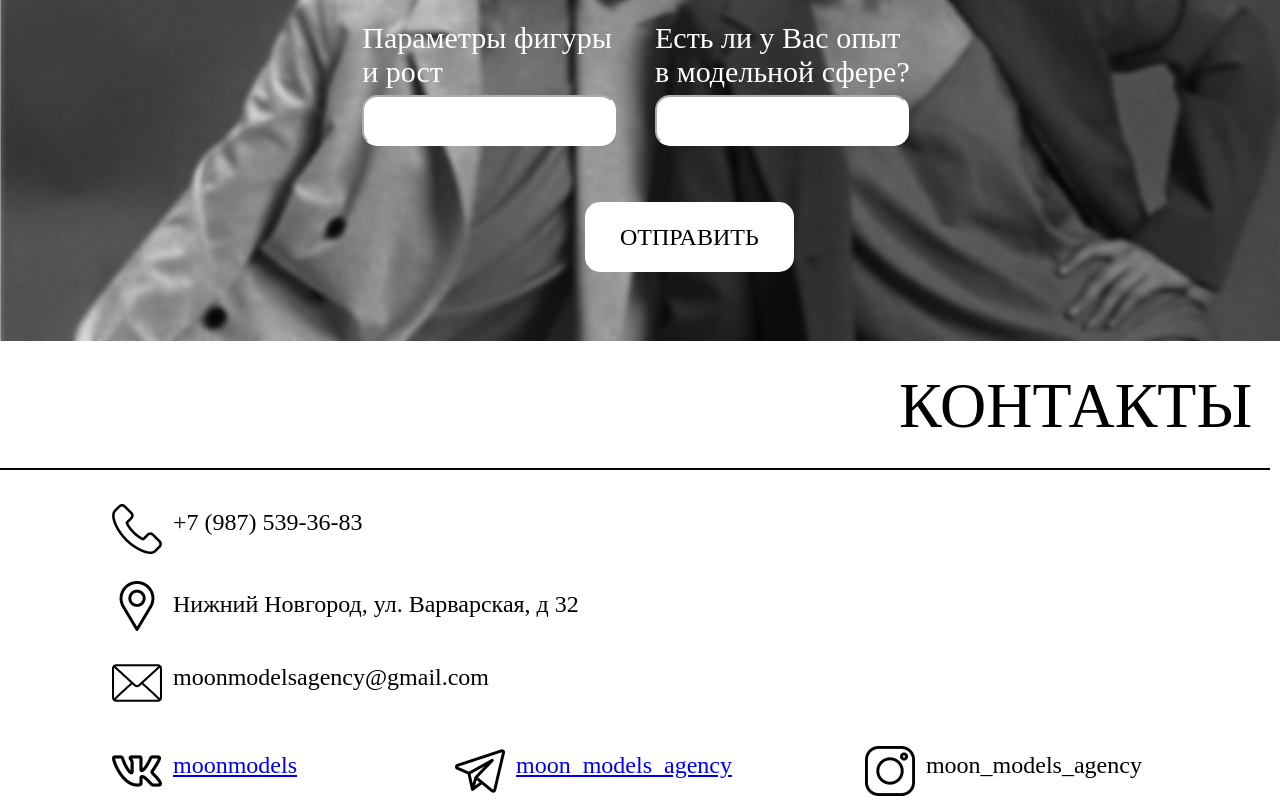
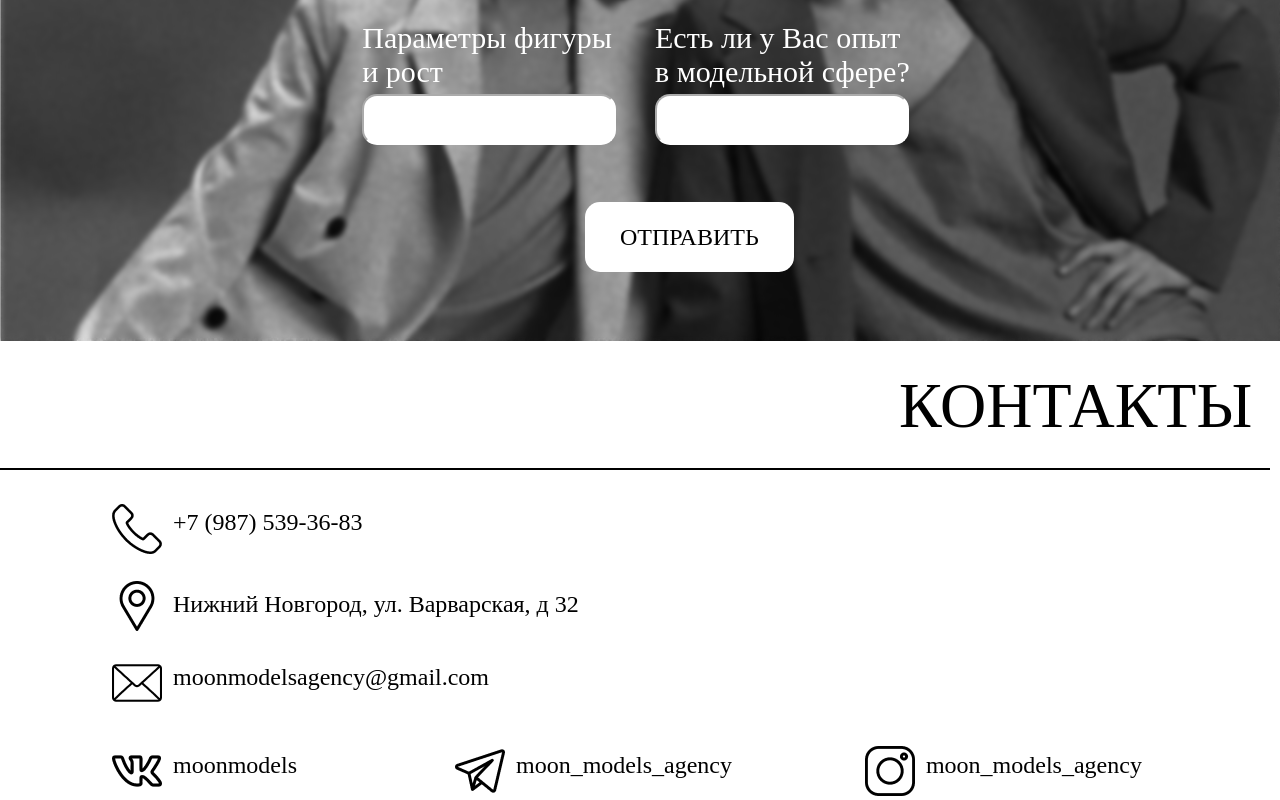
Before and after one commit to ryzhovaolesya/MoonModelsAgancy, a plain HTML site: page index.html in a window 1280 px wide. Shown: the part 2770-3570 px from the top of the page. Drawn offline with Linux system fonts and the light colour scheme; a web font is replaced by a local one.

Commit message:
Update styles.css

```diff
--- a/css/styles.css
+++ b/css/styles.css
@@ -340,6 +340,11 @@ input{
     gap: 11px;
 }
 
+.vk a{
+    text-decoration: none;
+    color: #000;
+}
+
 .vk{
     font-size: 24px;
     margin-top: 6px;
@@ -349,6 +354,11 @@ input{
     margin-left: 158px;
     display: flex;
     gap: 11px;
+}
+
+.telegram a{
+    text-decoration: none;
+    color: #000;
 }
 
 .telegram{
@@ -362,6 +372,11 @@ input{
     gap: 11px;
 }
 
+.inst a{
+    text-decoration: none;
+    color: #000;
+}
+
 .inst{
     font-size: 24px;
     margin-top: 6px;
```
